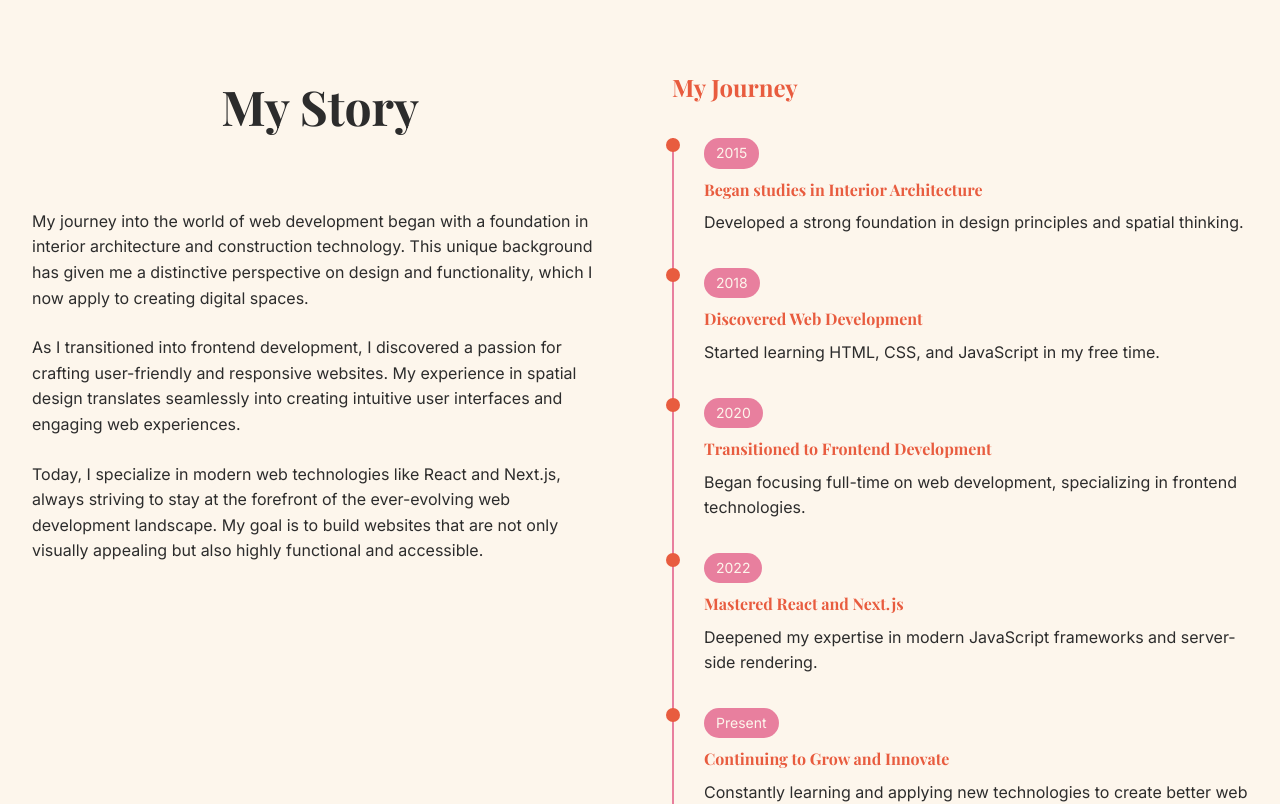
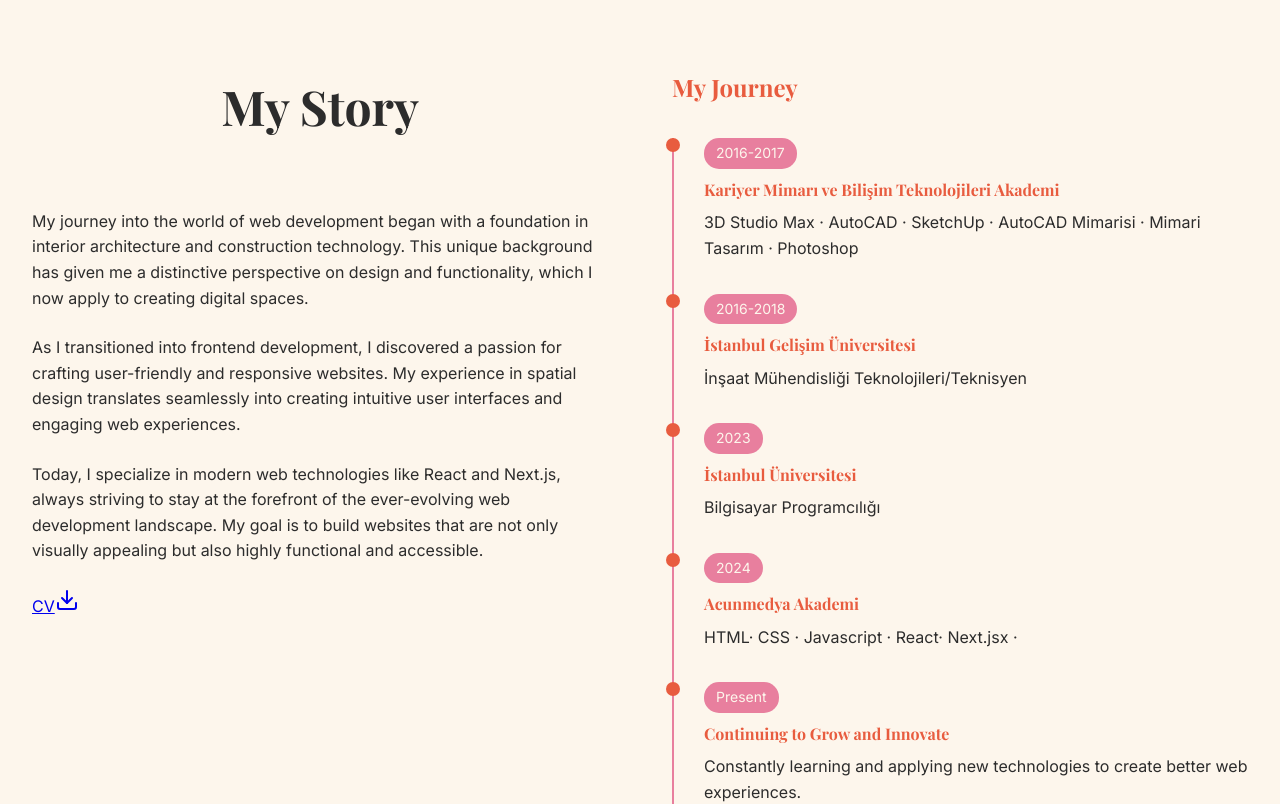
Before and after one commit to ecesemabekdemir/portfolio-next, a Next.js app: page /about in a window 1280 px wide. Shown: the part 860-1664 px from the top of the page. Built offline with nearby package versions, Linux system fonts and the light colour scheme.

Commit message:
hakkımda kısmına cv ekledim

```diff
--- a/app/about/page.jsx
+++ b/app/about/page.jsx
@@ -2,7 +2,8 @@
 
 import Image from "next/image";
 import { useState, useEffect } from "react";
-import { Github, Linkedin, Mail } from "lucide-react";
+import Link from "next/link";
+import { Download } from "lucide-react";
 
 export default function About() {
   const [isVisible, setIsVisible] = useState(false);
@@ -62,41 +63,41 @@
                 websites that are not only visually appealing but also highly
                 functional and accessible.
               </p>
+
+              <Link href={"/dosya/semabekdemir.pdf"} className="cv-button">
+                <span className="button-text">
+                  CV
+                  <Download className="download-icon" />
+                </span>
+              </Link>
             </div>
             <div className="about-timeline">
               <h3>My Journey</h3>
               <ul className="timeline">
                 <li>
-                  <span className="date">2015</span>
-                  <h4>Began studies in Interior Architecture</h4>
+                  <span className="date">2016-2017</span>
+                  <h4>Kariyer Mimarı ve Bilişim Teknolojileri Akademi</h4>
                   <p>
-                    Developed a strong foundation in design principles and
-                    spatial thinking.
+                    3D Studio Max · AutoCAD · SketchUp · AutoCAD Mimarisi ·
+                    Mimari Tasarım · Photoshop
                   </p>
                 </li>
                 <li>
-                  <span className="date">2018</span>
-                  <h4>Discovered Web Development</h4>
-                  <p>
-                    Started learning HTML, CSS, and JavaScript in my free time.
-                  </p>
+                  <span className="date">2016-2018</span>
+                  <h4>İstanbul Gelişim Üniversitesi</h4>
+                  <p>İnşaat Mühendisliği Teknolojileri/Teknisyen</p>
                 </li>
                 <li>
-                  <span className="date">2020</span>
-                  <h4>Transitioned to Frontend Development</h4>
-                  <p>
-                    Began focusing full-time on web development, specializing in
-                    frontend technologies.
-                  </p>
+                  <span className="date">2023</span>
+                  <h4>İstanbul Üniversitesi</h4>
+                  <p>Bilgisayar Programcılığı</p>
                 </li>
                 <li>
-                  <span className="date">2022</span>
-                  <h4>Mastered React and Next.js</h4>
-                  <p>
-                    Deepened my expertise in modern JavaScript frameworks and
-                    server-side rendering.
-                  </p>
+                  <span className="date">2024</span>
+                  <h4>Acunmedya Akademi</h4>
+                  <p>HTML· CSS · Javascript · React· Next.jsx ·</p>
                 </li>
+
                 <li>
                   <span className="date">Present</span>
                   <h4>Continuing to Grow and Innovate</h4>
```
